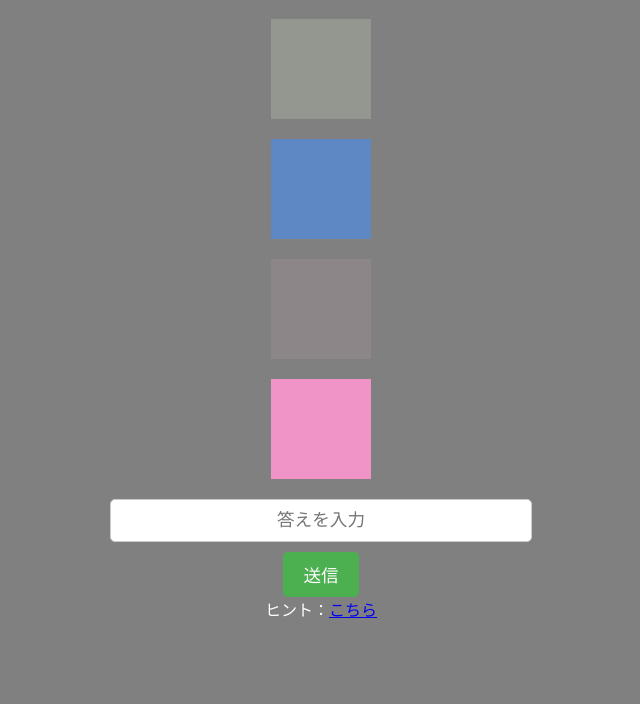
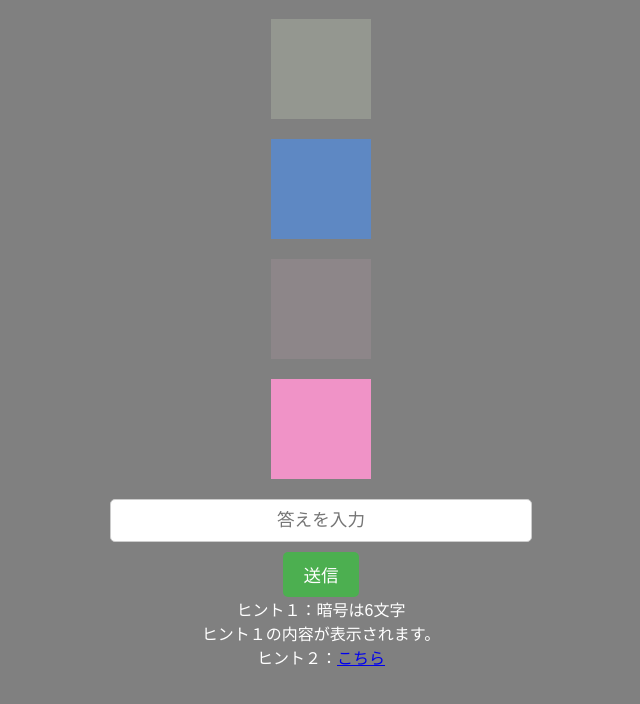
Before and after one commit to mikan599/color-cipher, a plain HTML site: page index.html in a window 1280 px wide. Shown: the part 96-800 px from the top of the page, without its empty margins (319-959 px from the left). Drawn offline with Linux system fonts and the light colour scheme.

Commit message:
Update index.html

```diff
--- a/index.html
+++ b/index.html
@@ -43,8 +43,14 @@
     <button onclick="checkAnswer()">送信</button>
     <p id="result"></p>
 
+    <!-- ヒント -->
+    <div class="hint" onclick="toggleHint1()">ヒント１：暗号は6文字</div>
+    <div class="hint1-content" id="hint1Content">
+        ヒント１の内容が表示されます。
+    </div>
+
     <div class="hint">
-        ヒント：<a href="https://chromewebstore.google.com/detail/colorzilla/bhlhnicpbhignbdhedgjhgdocnmhomnp?hl=ja" target="_blank">こちら</a>
+        ヒント２：<a href="https://chromewebstore.google.com/detail/colorzilla/bhlhnicpbhignbdhedgjhgdocnmhomnp?hl=ja" target="_blank">こちら</a>
     </div>
 
     <script>
```
